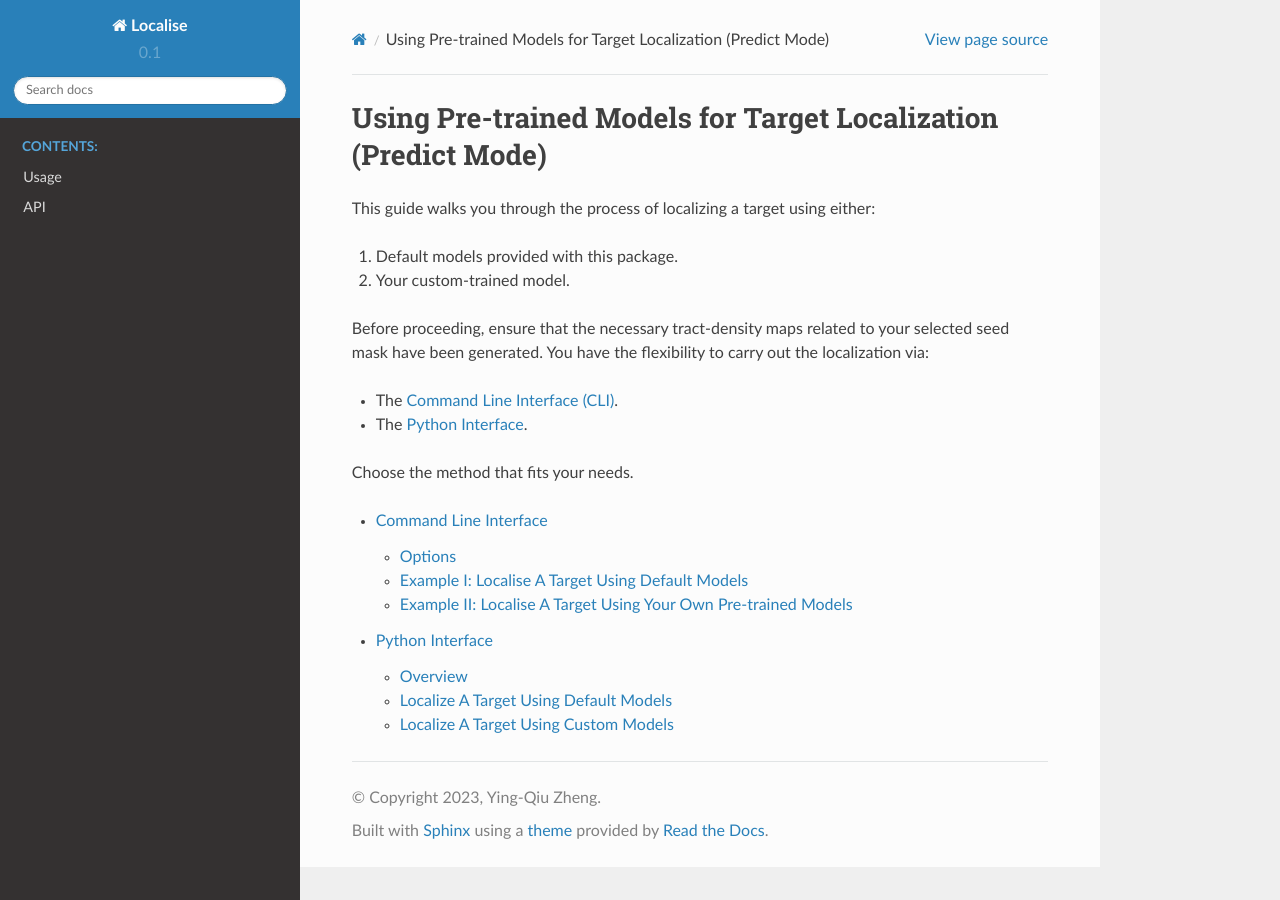
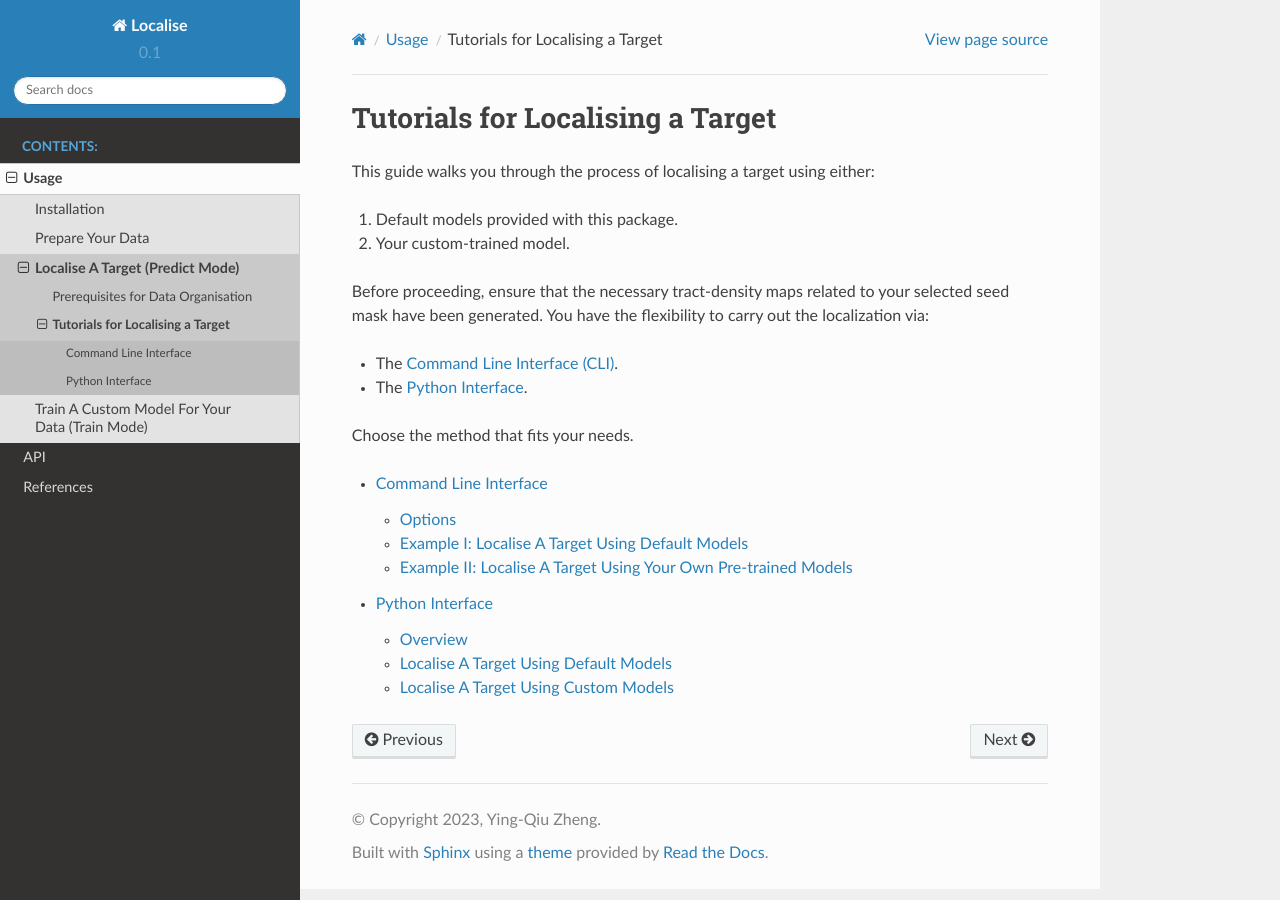
Before and after one commit to yingqiuz/localise, a Sphinx documentation site: the page built from docs/source/sections/localise/predict.rst, in a window 1280 px wide. Built offline with Sphinx 7.4.7 and the Read the Docs theme 2.0.0, drawn with Linux system fonts in a browser that asks for light colours.

Commit message:
update docs

```diff
--- a/docs/source/sections/localise/predict.rst
+++ b/docs/source/sections/localise/predict.rst
@@ -1,9 +1,9 @@
 .. _predict_mode:
 
-Using Pre-trained Models for Target Localization (Predict Mode)
-==============================================================
+Tutorials for Localising a Target
+=================================
 
-This guide walks you through the process of localizing a target using either:
+This guide walks you through the process of localising a target using either:
 
 1. Default models provided with this package.
 2. Your custom-trained model.
@@ -19,5 +19,5 @@ Choose the method that fits your needs.
 .. toctree::
     :maxdepth: 2
 
-    cli.rst
-    py.rst
+    tutorials/cli
+    tutorials/py
--- a/docs/source/sections/localise/py.rst
+++ b/docs/source/sections/localise/tutorials/py.rst
@@ -11,10 +11,10 @@ enabling more granular control over both the training and prediction processes.
 This documentation provides step-by-step examples of how to utilise the Python API to
 localise a target with pre-trained and custom models.
 
-Localize A Target Using Default Models
+Localise A Target Using Default Models
 --------------------------------------
 
-In this section, we will demonstrate how to localize the Vim in the **left** thalamus using the default pre-trained model.
+In this section, we will demonstrate how to localise the Vim in the **left** thalamus using the default pre-trained model.
 
 1. **Setup & Import Necessary Modules**
 
@@ -58,7 +58,7 @@ In this section, we will demonstrate how to localize the Vim in the **left** tha
     for prediction, subject in zip(predictions, test_list):
         save_nifti_4D(prediction, os.path.join(subject, mask_name), os.path.join(subject, 'predictions'))
 
-Localize A Target Using Custom Models
+Localise A Target Using Custom Models
 -------------------------------------
 
 1. **Setup & Import Necessary Modules**
--- /dev/null
+++ b/docs/source/sections/ref.rst
@@ -0,0 +1,6 @@
+References
+==========
+
+- Zheng, Ying-Qiu, Harith Akram, Stephen Smith, and Saad Jbabdi. "A Transfer Learning Approach to Localising a Deep Brain Stimulation Target." In International Conference on Medical Image Computing and Computer-Assisted Intervention, pp. 176-185. Cham: Springer Nature Switzerland, 2023.
+
+- Zheng, Shuai, Sadeep Jayasumana, Bernardino Romera-Paredes, Vibhav Vineet, Zhizhong Su, Dalong Du, Chang Huang, and Philip HS Torr. "Conditional random fields as recurrent neural networks." In Proceedings of the IEEE international conference on computer vision, pp. 1529-1537. 2015.
--- a/docs/source/sections/train/train.rst
+++ b/docs/source/sections/train/train.rst
@@ -1,7 +1,7 @@
 .. _train_mode:
 
-Train a Custom Model For Your Data or Target (Train Mode)
-=========================================================
+Tutorials for Training a Custom Model
+=====================================
 
 This section outlines the steps to train a custom model specific to your data or target.
 Before diving in, ensure you have all the necessary data prepared.
@@ -17,5 +17,5 @@ Choose the method that best fits your workflow.
 .. toctree::
     :maxdepth: 1
 
-    cli
-    python
+    tutorials/cli
+    tutorials/python
```
Also changed, not shown: docs/source/index.rst (+8 -6 lines), docs/source/sections/usage.rst (+8 -10 lines), docs/source/sections/localise/tutorials/cli.rst (renamed from docs/source/sections/localise/cli.rst), docs/source/sections/train/tutorials/cli.rst (renamed from docs/source/sections/train/cli.rst), docs/source/sections/train/tutorials/python.rst (renamed from docs/source/sections/train/python.rst).
